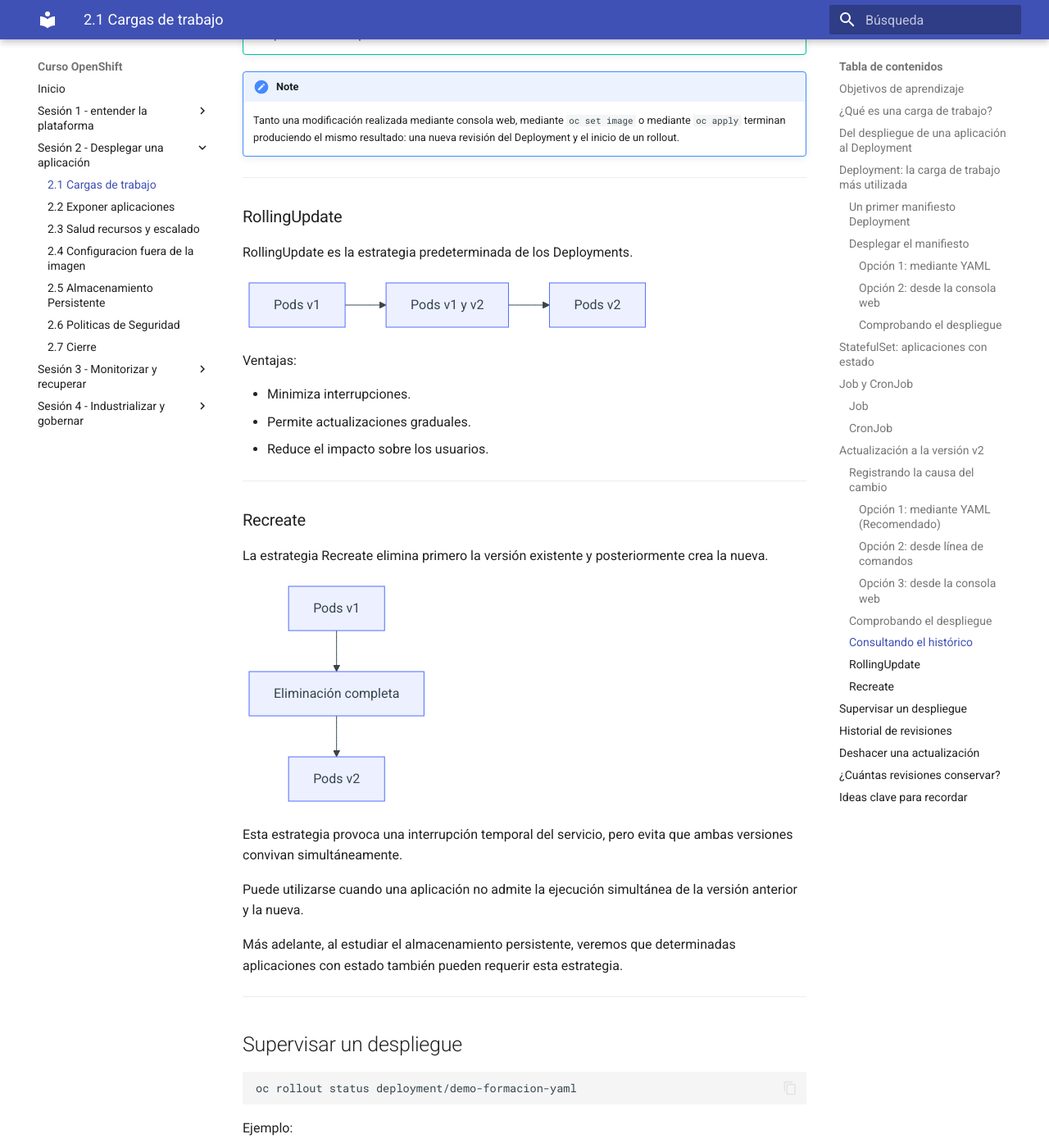
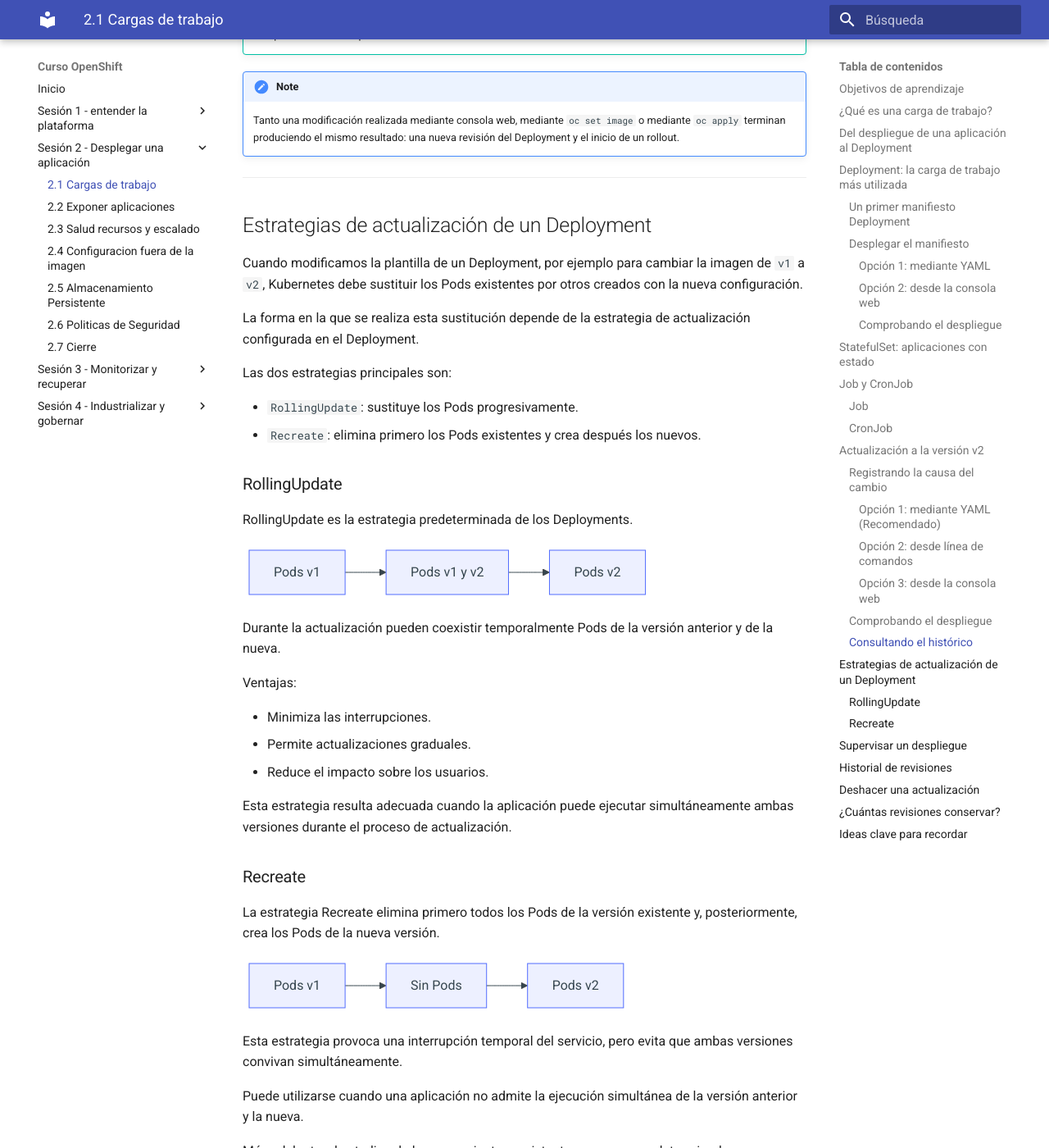
Before and after one commit to ieftraining/curso-openshift, an MkDocs documentation site: the page built from docs/sesion2/2.1 Cargas de trabajo.md, in a window 1280 px wide and 1400 px high, scrolled down 9549 px. Shown: the whole window at 82% size. Built offline with MkDocs 1.6.1 and Material for MkDocs 9.7.7, drawn with Linux system fonts in a browser that asks for light colours; some of the changed text lies outside the part shown.

Commit message:
Add files via upload

````diff
--- a/docs/sesion2/2.1 Cargas de trabajo.md
+++ b/docs/sesion2/2.1 Cargas de trabajo.md
@@ -386,6 +386,17 @@
 
 ---
 
+## Estrategias de actualización de un Deployment
+
+Cuando modificamos la plantilla de un Deployment, por ejemplo para cambiar la imagen de `v1` a `v2`, Kubernetes debe sustituir los Pods existentes por otros creados con la nueva configuración.
+
+La forma en la que se realiza esta sustitución depende de la estrategia de actualización configurada en el Deployment.
+
+Las dos estrategias principales son:
+
+- `RollingUpdate`: sustituye los Pods progresivamente.
+- `Recreate`: elimina primero los Pods existentes y crea después los nuevos.
+
 ### RollingUpdate
 
 RollingUpdate es la estrategia predeterminada de los Deployments.
@@ -397,22 +408,24 @@
     --> C[Pods v2]
 ```
 
+Durante la actualización pueden coexistir temporalmente Pods de la versión anterior y de la nueva.
+
 Ventajas:
 
-- Minimiza interrupciones.
+- Minimiza las interrupciones.
 - Permite actualizaciones graduales.
 - Reduce el impacto sobre los usuarios.
 
----
+Esta estrategia resulta adecuada cuando la aplicación puede ejecutar simultáneamente ambas versiones durante el proceso de actualización.
 
 ### Recreate
 
-La estrategia Recreate elimina primero la versión existente y posteriormente crea la nueva.
+La estrategia Recreate elimina primero todos los Pods de la versión existente y, posteriormente, crea los Pods de la nueva versión.
 
 ```mermaid
-flowchart TD
+flowchart LR
     A[Pods v1]
-    --> B[Eliminación completa]
+    --> B[Sin Pods]
     --> C[Pods v2]
 ```
 
@@ -422,8 +435,11 @@
 
 Más adelante, al estudiar el almacenamiento persistente, veremos que determinadas aplicaciones con estado también pueden requerir esta estrategia.
 
+!!! tip "Idea clave"
+
+    RollingUpdate prioriza la continuidad del servicio, mientras que Recreate evita la convivencia temporal de versiones a cambio de una interrupción.
+
 ---
-
 
 ## Supervisar un despliegue
 
````
